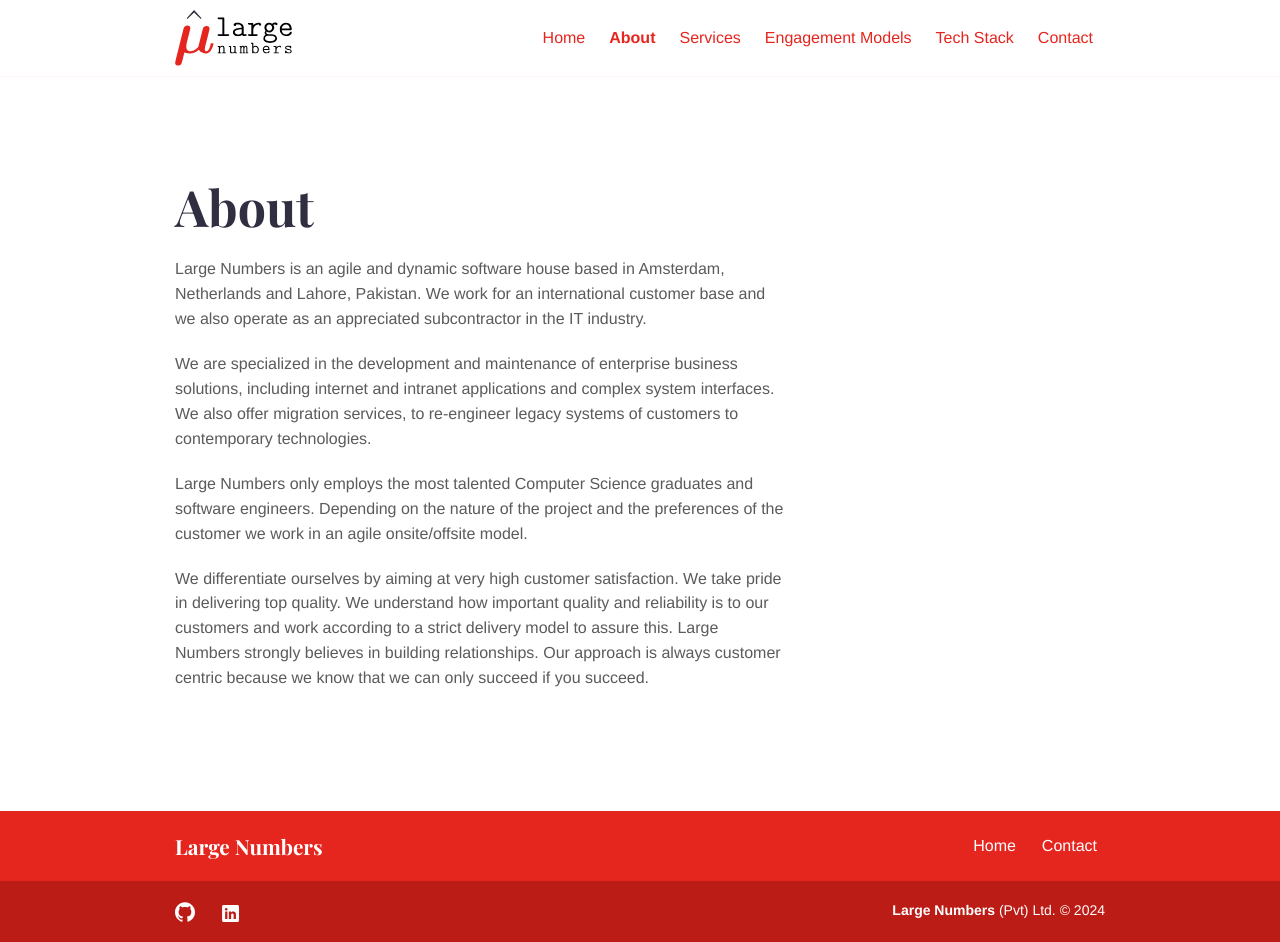
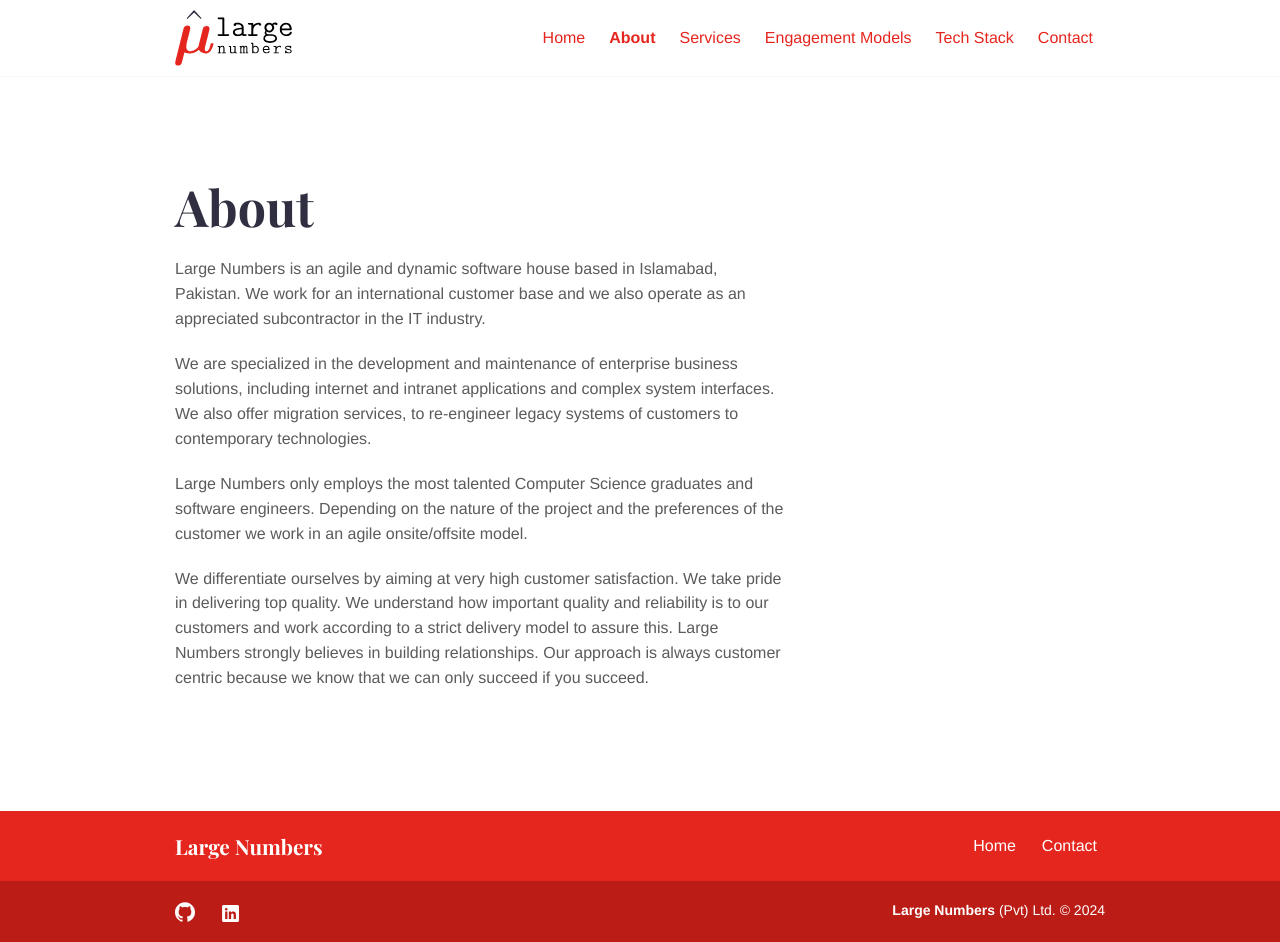
Before and after one commit to largenumbers/largenumbers.github.io, a Jekyll site: the page built from about.md, in a window 1280 px wide. Built offline with Jekyll 4.4.1, drawn with Linux system fonts in a browser that asks for light colours.

Commit message:
Correct company location in about page

```diff
--- a/about.md
+++ b/about.md
@@ -5,7 +5,7 @@ layout: page
 bodyClass: page-about
 ---
 
-Large Numbers is an agile and dynamic software house based in Amsterdam, Netherlands and Lahore, Pakistan. We work for an international customer base and we also operate as an appreciated subcontractor in the IT industry.
+Large Numbers is an agile and dynamic software house based in Islamabad, Pakistan. We work for an international customer base and we also operate as an appreciated subcontractor in the IT industry.
 
 We are specialized in the development and maintenance of enterprise business solutions, including internet and intranet applications and complex system interfaces. We also offer migration services, to re-engineer legacy systems of customers to contemporary technologies.
 
```
